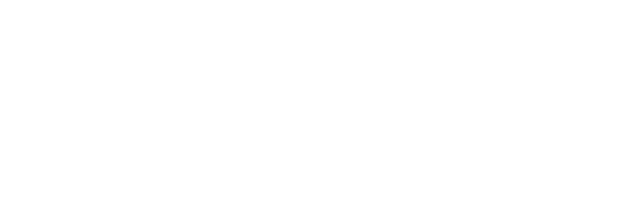
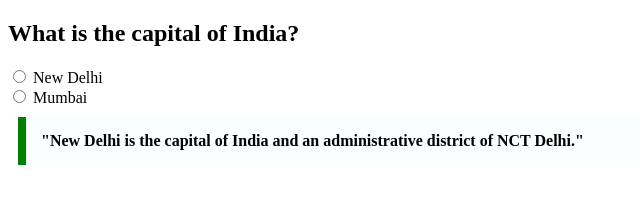
Before and after one commit to acciojob/trivia-jain009, a website: page main.html in a window 1280 px wide. Shown: the whole page, without its empty margins (0-640 px from the left). Drawn offline with Linux system fonts and the light colour scheme.

Commit message:
created a submission

```diff
--- a/main.html
+++ b/main.html
@@ -8,6 +8,23 @@
 
 <body>
 	<!-- the entire body must be written by student -->
+	  <section>
+        <h2>What is the capital of India?</h2>
+        <form>
+            <label>
+                <input type="radio" name="capital" value="new-delhi"> New Delhi
+            </label><br>
+            <label>
+                <input type="radio" name="capital" value="mumbai"> Mumbai
+            </label>
+        </form>
+    </section>
+
+    <!-- Quotation -->
+    <blockquote>
+        "New Delhi is the capital of India and an administrative district of NCT Delhi."
+
+    </blockquote>
     <script type="text/javascript" src="./script.js">
 </script>
 
--- a/styles.css
+++ b/styles.css
@@ -1,2 +1,10 @@
 
 /* Your CSS Code here. */
+blockquote {
+    max-width: 600px;
+    margin: 10px;
+    padding: 15px;
+    border-left: 8px solid green;
+    background-color: #f8fffe;
+    font-weight: bold;
+}
```
